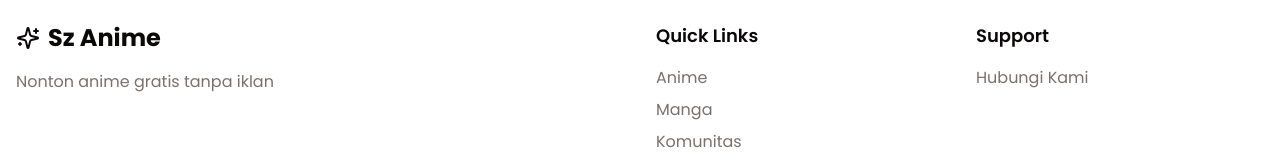
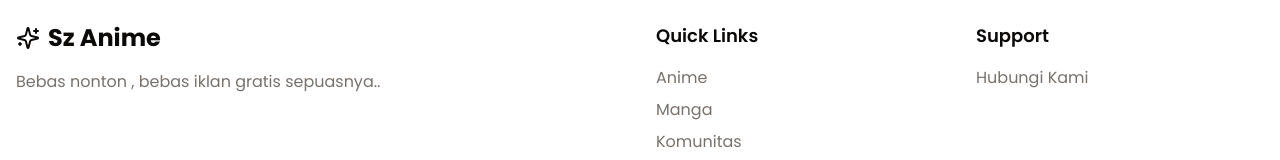
Before and after one commit to eggspm2/Anifusion-Next, a Next.js app: page / in a window 1280 px wide. Shown: the part 3120-3280 px from the top of the page. Built offline with nearby package versions, Linux system fonts and the light colour scheme.

Commit message:
_footer.jsx

```diff
--- a/src/components/_footer.jsx
+++ b/src/components/_footer.jsx
@@ -14,7 +14,7 @@ export function Footer() {
               <span className="font-bold text-2xl">Sz Anime</span>
             </Link>
             <p className="text-muted-foreground mb-4">
-              Nonton anime gratis tanpa iklan
+              Bebas nonton , bebas iklan gratis sepuasnya..
             </p>
           </div>
           <div>
```
